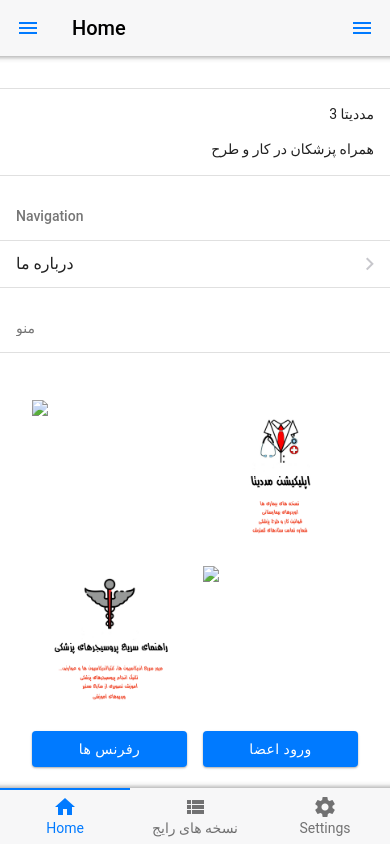
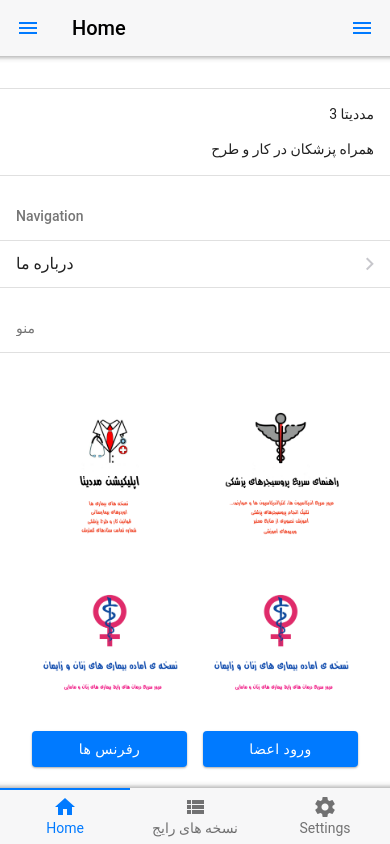
Before and after one commit to meddata1/f7, a website: page www/index.html in a window 390 px wide. Drawn offline with Linux system fonts and the light colour scheme.

Commit message:
Update index.html

```diff
--- a/www/index.html
+++ b/www/index.html
@@ -252,25 +252,26 @@
                   <div class="block">
 
       <div class="row">
-
-        <div class="col">
-           <img src="www/img/Negar_20191109_043156.png" width="100%"/>
-          </div>
-
         <div class="col">
           <img src="img/Negar_20191109_043156.png" width="100%"/>
         </div>
+
+<div class="col">
+
+           <img src="img/Negar_20191109_043613.png" width="100%"/>
+
+          </div>
 
       </div>
 
             <div class="row">
 
         <div class="col">
-           <img src="img/Negar_20191109_043613.png" width="100%"/>
+           <img src="img/Negar_20191109_043940.png" width="100%"/>
           </div>
 
         <div class="col">
-          <img src="www/img/Negar_20191109_043156.png" width="100%"/>
+          <img src="img/Negar_20191109_043940.png" width="100%"/>
         </div>
 
       </div>
```
